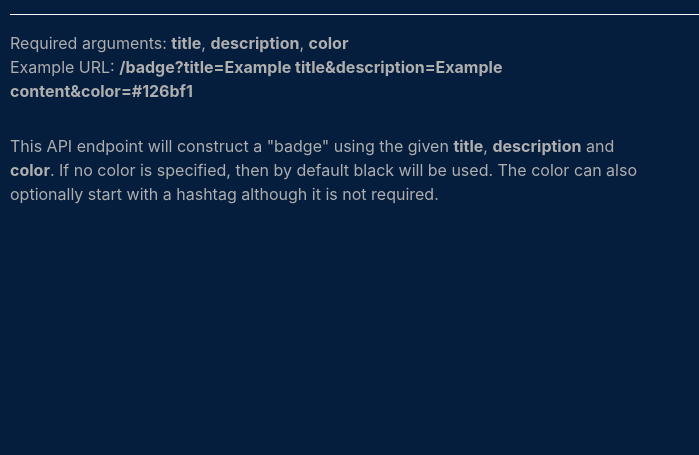
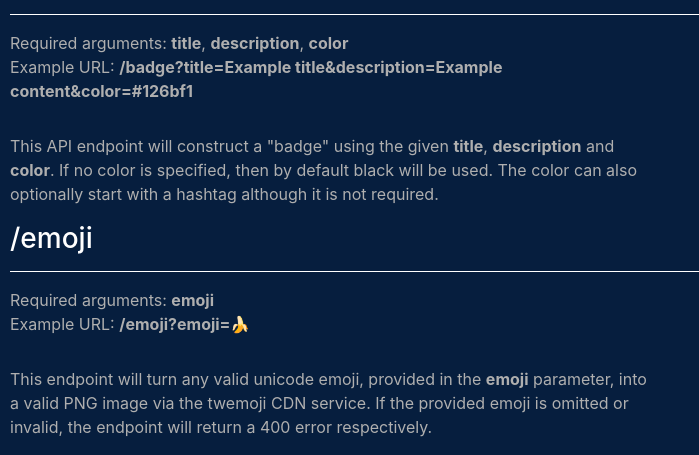
Before and after one commit to ii-Python/Ben-s-Things, a Flask app: page /api/generation in a window 1280 px wide. Shown: the part 562-1017 px from the top of the page, without its empty margins (0-699 px from the left). Before the commit the page ends 766 px from the top, so only its background shows below. Run offline with Flask 2, Linux system fonts and the light colour scheme; parts of the project's set-up code (start-up, migrations or seed data) failed here and were passed over; some libraries are stand-ins or nearby versions.

Commit message:
API documentation for /emoji

```diff
--- a/app/templates/api/pages/generation.html
+++ b/app/templates/api/pages/generation.html
@@ -45,5 +45,21 @@
             </p>
         </div>
     </div>
+    <div class = "endpoint">
+        <h3>/emoji</h3>
+        <hr>
+        <div class = "details">
+            <p>
+                Required arguments: <b>emoji</b> <br>
+                Example URL: <b>/emoji?emoji=🍌</b>
+            </p>
+            <div class = "spacer"></div>
+            <p>
+                This endpoint will turn any valid unicode emoji, provided in the <b>emoji</b> parameter, into a valid
+                PNG image via the twemoji CDN service. If the provided emoji is omitted or invalid, the endpoint will
+                return a 400 error respectively.
+            </p>
+        </div>
+    </div>
 
 {% endblock %}
```
